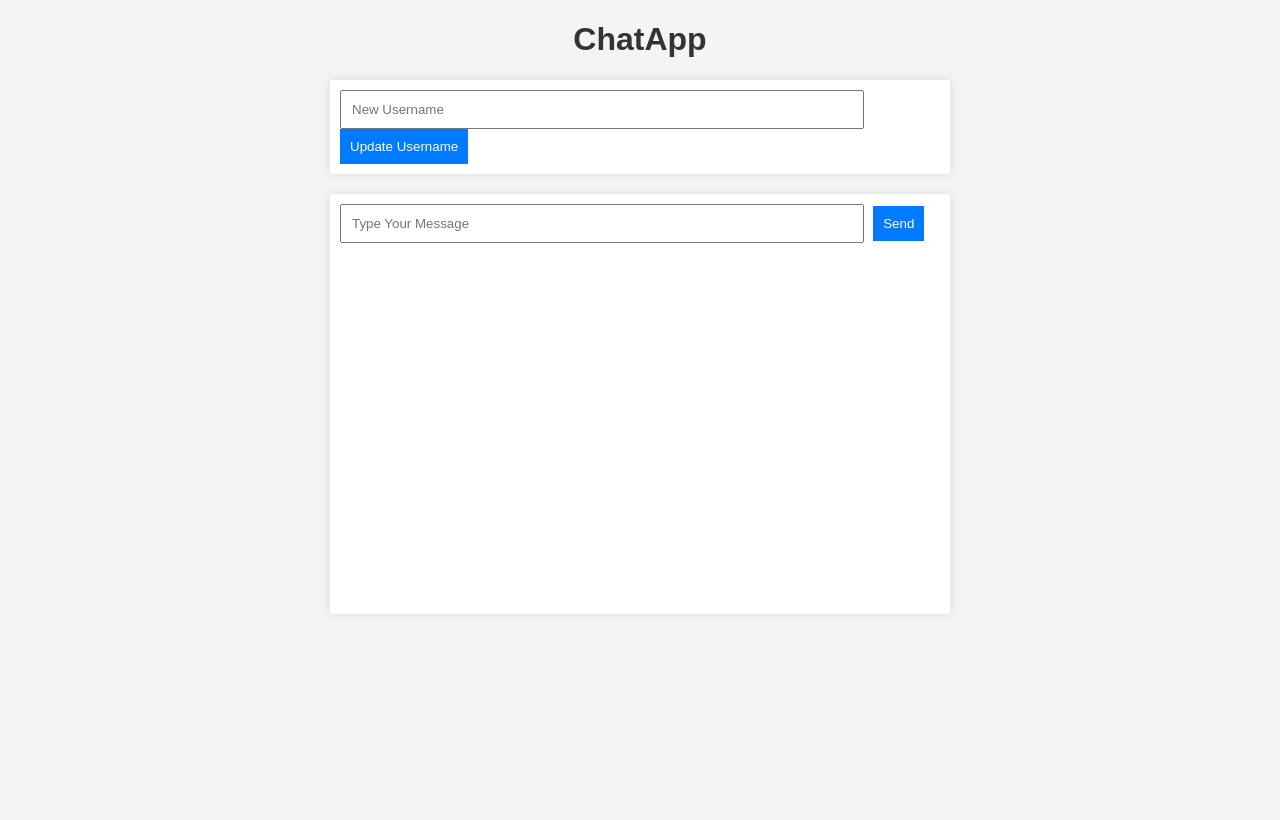
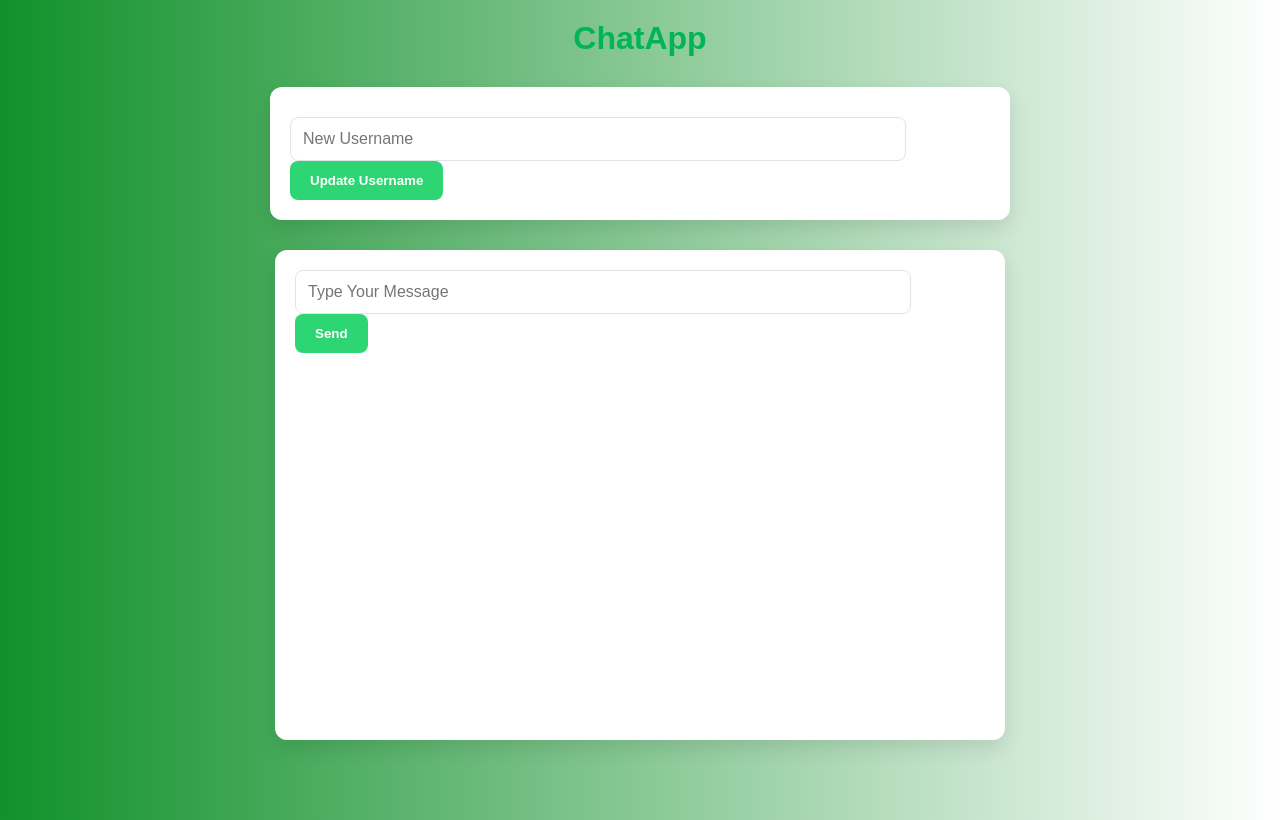
Before and after one commit to ajey108/pychatApp, a Flask app: page / in a window 1280 px wide. Before the commit the page ends 243 px from the top, so only its background shows below. Run offline with Flask 3, Linux system fonts and the light colour scheme; some libraries are stand-ins or nearby versions.

Commit message:
update styles

```diff
--- a/static/app.css
+++ b/static/app.css
@@ -1,74 +1,94 @@
 body {
-    font-family: Arial, sans-serif;
-    background-color: #f4f4f4;
+  font-family: "Poppins", sans-serif;
+  background: linear-gradient(to right, #11912b, #ffffff);
   margin: 0;
   padding: 0;
+  min-height: 100vh;
 }
 
 h1 {
   text-align: center;
-    color: #333;
+  color: #00b457;
+  font-size: 2rem;
+  margin: 20px 0;
 }
 
 .chat-container,
 .message-container {
-    max-width: 600px;
-    margin: 20px auto;
-    padding: 10px;
-    background-color: #fff;
-    box-shadow: 0 0 10px rgba(0, 0, 0, 0.1);
+  max-width: 700px;
+  margin: 30px auto;
+  padding: 20px;
+  background-color: #ffffff;
+  box-shadow: 0 8px 20px rgba(0, 0, 0, 0.1);
+  border-radius: 12px;
 }
 
 .message {
-    margin: 10px 0;
-    padding: 8px;
-    border-radius: 5px;
-    background-color: #eee;
+  display: flex;
+  align-items: center;
+  margin: 12px 0;
+  padding: 12px;
+  border-radius: 10px;
+  background-color: #f1f2f6;
+  color: #2f3542;
 }
 
 .message.system {
-    color: #888;
+  font-style: italic;
+  background-color: #dcdde1;
+  color: #7f8c8d;
 }
 
 .message.user {
-    background-color: #e1f5fe;
+  background-color: #70a1ff;
+  color: #ffffff;
 }
 
 input[type="text"] {
-    width: calc(100% - 100px);
-    padding: 10px;
-    margin-right: 5px;
+  width: calc(100% - 110px);
+  padding: 12px;
+  margin-right: 8px;
+  border: 1px solid #dfe4ea;
+  border-radius: 8px;
+  outline: none;
+  font-size: 1rem;
 }
 
 button {
-    padding: 10px;
-    background-color: #007BFF;
-    color: #fff;
+  padding: 12px 20px;
+  background-color: #2ed573;
+  color: white;
+  font-weight: 600;
   border: none;
+  border-radius: 8px;
   cursor: pointer;
+  transition: background-color 0.3s ease;
 }
 
 button:hover {
-    background-color: #0056b3;
+  background-color: #1e90ff;
 }
 
 .message-container {
-    height: 400px;
+  height: 450px;
   overflow-y: auto;
-    font-family: 'Segoe UI', Tahoma, Geneva, Verdana, sans-serif;
-   font-size: medium;
+  font-size: 1rem;
+  padding-right: 10px;
+  scrollbar-width: thin;
 }
 
-#current-username{
-
+#current-username {
   font-style: italic;
-    font-family: 'Trebuchet MS', 'Lucida Sans Unicode', 'Lucida Grande', 'Lucida Sans', Arial, sans-serif;
-
+  color: #57606f;
+  margin-bottom: 10px;
+  display: block;
 }
 
 .avatar {
-    width: 40px;
-    height: 40px;
+  width: 48px;
+  height: 48px;
+  object-fit: cover;
   border-radius: 50%;
-    margin-right: 10px;
+  margin-right: 12px;
+  box-shadow: 0 2px 5px rgba(0, 0, 0, 0.1);
 }
--- a/templates/index.html
+++ b/templates/index.html
@@ -1,64 +1,67 @@
 <!DOCTYPE html>
 <html lang="en">
+  <head>
+    <meta charset="UTF-8" />
+    <meta name="viewport" content="width=device-width, initial-scale=1.0" />
+    <title>PYCHATAPP</title>
+    <link rel="stylesheet" href="{{ url_for('static', filename='app.css') }}" />
 
-<head>
-    <meta charset="UTF-8">
-    <meta name="viewport" content="width=device-width, initial-scale=1.0">
-    <title>PYCHATAPP</title>
-    <link rel="stylesheet" href="{{ url_for('static', filename='app.css') }}">
-
-    <script src="https://cdnjs.cloudflare.com/ajax/libs/socket.io/4.7.5/socket.io.js"
+    <script
+      src="https://cdnjs.cloudflare.com/ajax/libs/socket.io/4.7.5/socket.io.js"
       integrity="sha512-luMnTJZ7oEchNDZAtQhgjomP1eZefnl82ruTH/3Oj/Yu5qYtwL7+dVRccACS/Snp1lFXq188XFipHKYE75IaQQ=="
-        crossorigin="anonymous" referrerpolicy="no-referrer"></script>
-
+      crossorigin="anonymous"
+      referrerpolicy="no-referrer"
+    ></script>
   </head>
-
 
   <body>
     <div>
       <h1>ChatApp</h1>
       <div class="chat-container">
         <span id="current-username"></span>
-            <input type="text" placeholder="New Username" id="username">
+        <input type="text" placeholder="New Username" id="username" />
         <button id="Update-btn">Update Username</button>
       </div>
 
       <div class="message-container" id="message-container">
-            <input type="text" placeholder="Type Your Message" id="message-input">
+        <input type="text" placeholder="Type Your Message" id="message-input" />
         <button id="send-btn">Send</button>
       </div>
     </div>
 
     <script>
       const socket = io();
-        const messageContainer = document.getElementById('message-container');
-        const messageInput = document.getElementById('message-input');
-        const sendBtn = document.getElementById('send-btn');
-        const currentUsername = document.getElementById('current-username');
-        const updateUsernameBtn = document.getElementById('Update-btn');
-        const userInput = document.getElementById('username');
+      const messageContainer = document.getElementById("message-container");
+      const messageInput = document.getElementById("message-input");
+      const sendBtn = document.getElementById("send-btn");
+      const currentUsername = document.getElementById("current-username");
+      const updateUsernameBtn = document.getElementById("Update-btn");
+      const userInput = document.getElementById("username");
 
-        let currUserName = '';
+      let currUserName = "";
 
-        socket.on('set_username', (data) => {
+      socket.on("set_username", (data) => {
         currUserName = data.username;
         currentUsername.textContent = `Your username: ${currUserName}`;
       });
 
-        socket.on('user_joined', (data) => {
-            addMessage(`${data.username} joined the chat`, 'system');
+      socket.on("user_joined", (data) => {
+        addMessage(`${data.username} joined the chat`, "system");
       });
 
-        socket.on('user_left', (data) => {
-            addMessage(`${data.username} left the chat`, 'system');
+      socket.on("user_left", (data) => {
+        addMessage(`${data.username} left the chat`, "system");
       });
 
-        socket.on('new_message', (data) => {
-            addMessage(data.message, 'user', data.username, data.avatar);
+      socket.on("new_message", (data) => {
+        addMessage(data.message, "user", data.username, data.avatar);
       });
 
-        socket.on('username_updated', (data) => {
-            addMessage(`${data.old_username} changed their name to ${data.new_username}`, 'system');
+      socket.on("username_updated", (data) => {
+        addMessage(
+          `${data.old_username} changed their name to ${data.new_username}`,
+          "system"
+        );
 
         if (data.old_username === currUserName) {
           currUserName = data.new_username;
@@ -66,47 +69,47 @@
         }
       });
 
-        sendBtn.addEventListener('click', sendMessage);
-        messageInput.addEventListener('keypress', (e) => {
+      sendBtn.addEventListener("click", sendMessage);
+      messageInput.addEventListener("keypress", (e) => {
         if (e.key === "Enter") sendMessage();
       });
 
-        updateUsernameBtn.addEventListener('click', updateUsername);
+      updateUsernameBtn.addEventListener("click", updateUsername);
 
       function sendMessage() {
         const message = messageInput.value.trim();
         if (message) {
-                socket.emit('send_message', { message });
-                messageInput.value = '';
+          socket.emit("send_message", { message });
+          messageInput.value = "";
         }
       }
 
       function updateUsername() {
         const newUsername = userInput.value.trim();
         if (newUsername && newUsername !== currUserName) {
-                socket.emit('update_username', { username: newUsername });
-                userInput.value = '';
+          socket.emit("update_username", { username: newUsername });
+          userInput.value = "";
         }
       }
 
-        function addMessage(message, type, username = '', avatar = '') {
-    console.log('Avatar URL:', avatar);
+      function addMessage(message, type, username = "", avatar = "") {
+        console.log("Avatar URL:", avatar);
 
-    const messageElement = document.createElement('div');
-    messageElement.classList.add('message', type);
+        const messageElement = document.createElement("div");
+        messageElement.classList.add("message", type);
 
-    if (type === 'user') {
+        if (type === "user") {
           // Add avatar if available
           if (avatar) {
-            const avatarElement = document.createElement('img');
+            const avatarElement = document.createElement("img");
             avatarElement.src = avatar;
             avatarElement.alt = `${username}'s avatar`;
-            avatarElement.classList.add('avatar');
+            avatarElement.classList.add("avatar");
             messageElement.appendChild(avatarElement);
           }
 
           // Add the username and message
-        const textElement = document.createElement('div');
+          const textElement = document.createElement("div");
           textElement.innerHTML = `<strong>${username}</strong>: ${message}`;
           messageElement.appendChild(textElement);
         } else {
@@ -117,9 +120,6 @@
         messageContainer.appendChild(messageElement);
         messageContainer.scrollTop = messageContainer.scrollHeight;
       }
-
-
     </script>
   </body>
-
 </html>
```
Lines whose indentation alone changed are shown as unchanged.
